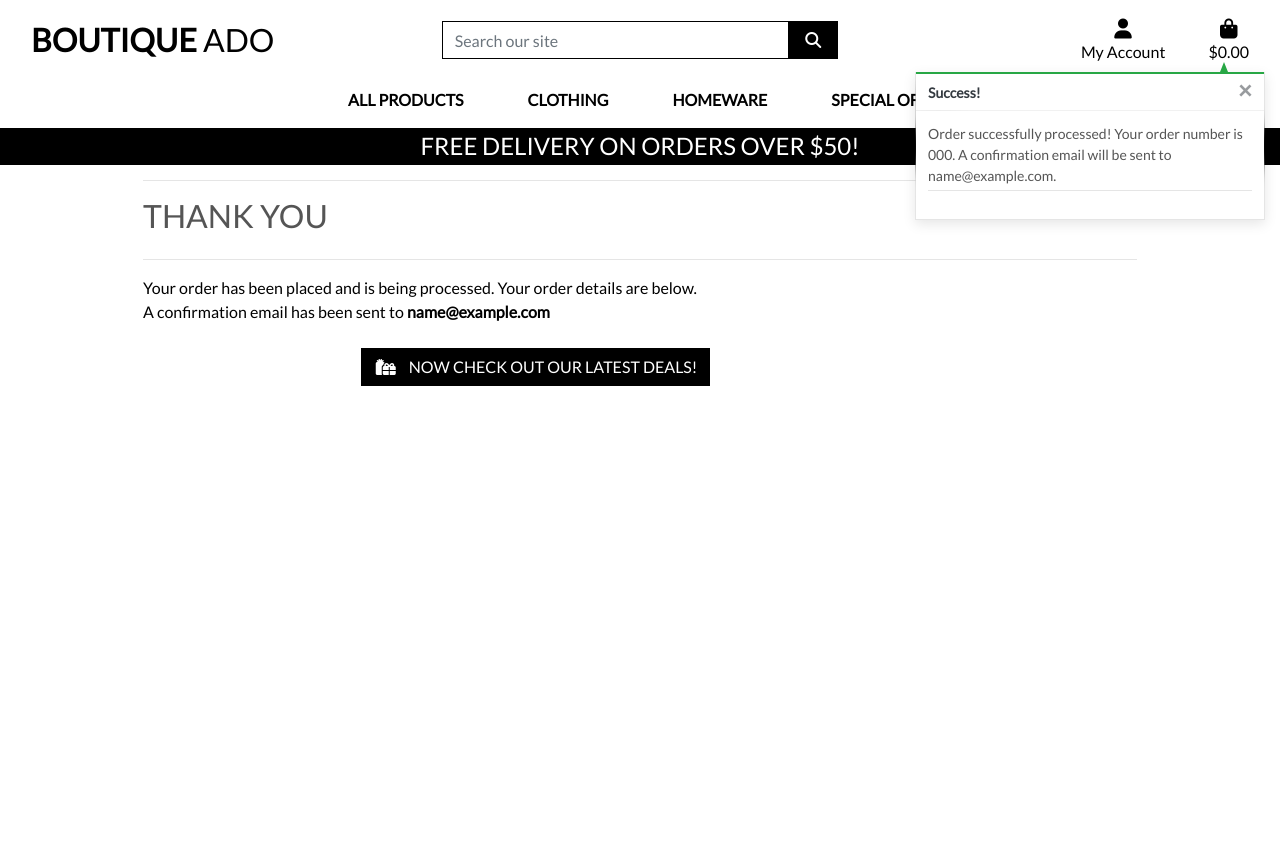
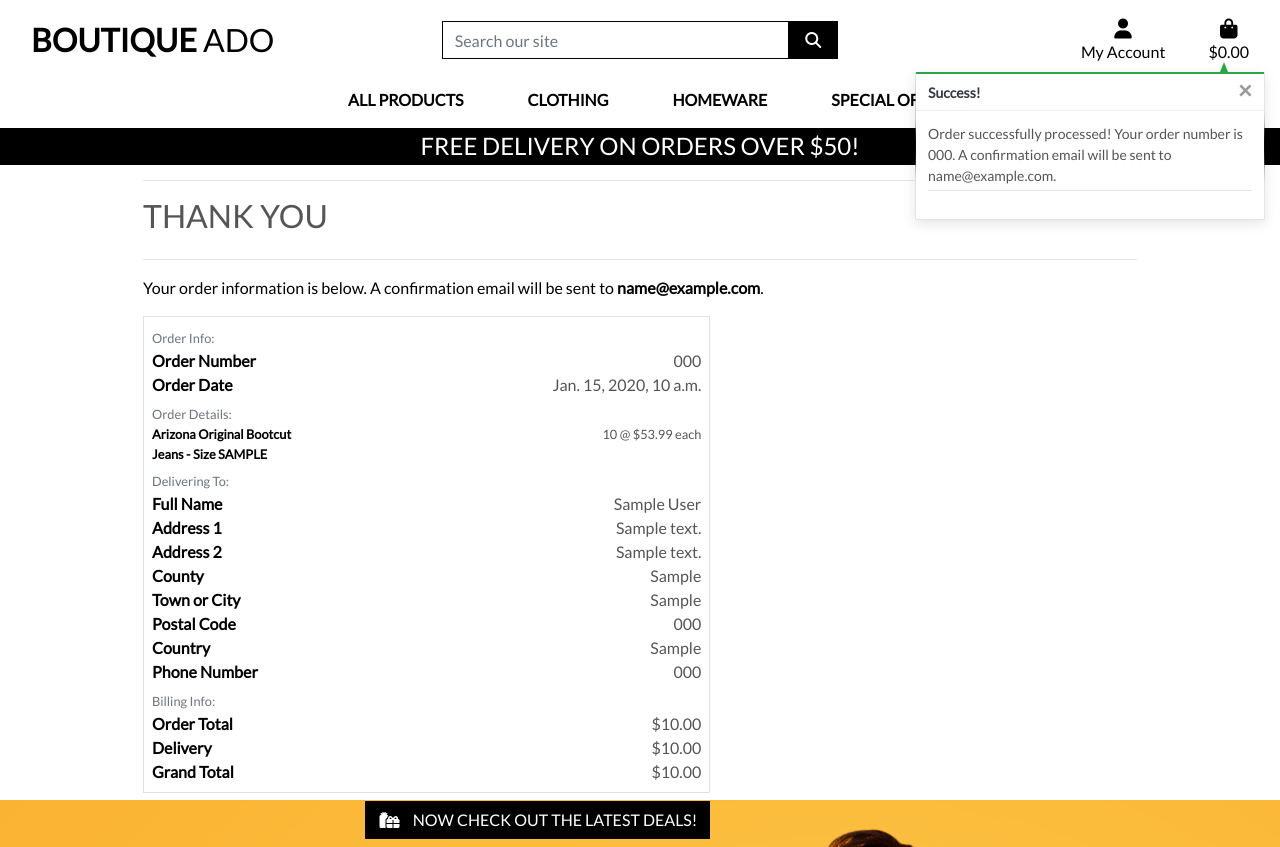
Before and after one commit to pavlo-myskov/boutique-ado, a Django app: page /checkout/checkout_success/000 in a window 1280 px wide. Before the commit the page ends 386 px from the top, so only its background shows below. Run offline with Django 3.2, Linux system fonts and the light colour scheme; data comes from the database, SQL or seed files in the repository; tables that the repository leaves empty hold one stand-in row (values such as "Sample post"); some libraries are stand-ins or nearby versions.

Commit message:
Add order info to the checkout_success page

```diff
--- a/checkout/templates/checkout/checkout_success.html
+++ b/checkout/templates/checkout/checkout_success.html
@@ -21,23 +21,193 @@
       <hr>
       <h2 class="logo-font mb-4">Thank You</h2>
       <hr>
-      <p class="text-black">
-        Your order has been placed and is being processed. Your order details are below.
-        <br>
-        A confirmation email has been sent to <strong>{{ order.email }}</strong>
-      </p>
+      <p class="text-black">Your order information is below. A confirmation email will be sent to
+        <strong>{{ order.email }}</strong>.</p>
     </div>
   </div>
 
   <div class="row">
+    <div class="col-12 col-lg-7">
+      <div class="order-confirmation-wrapper p-2 border">
+        <div class="row">
+          <div class="col">
+            <small class="text-muted">Order Info:</small>
+          </div>
+        </div>
+
+        <div class="row">
+          <div class="col-12 col-md-4">
+            <p class="mb-0 text-black font-weight-bold">Order Number</p>
+          </div>
+          <div class="col-12 col-md-8 text-md-right">
+            <p class="mb-0">{{ order.order_number }}</p>
+          </div>
+        </div>
+
+        <div class="row">
+          <div class="col-12 col-md-4">
+            <p class="mb-0 text-black font-weight-bold">Order Date</p>
+          </div>
+          <div class="col-12 col-md-8 text-md-right">
+            <p class="mb-0">{{ order.date }}</p>
+          </div>
+        </div>
+
+        <div class="row mt-1">
+          <div class="col">
+            <small class="text-muted">Order Details:</small>
+          </div>
+        </div>
+
+        {% for item in order.lineitems.all %}
+        <div class="row">
+          <div class="col-12 col-md-4">
+            <p class="small mb-0 text-black font-weight-bold">
+              {{ item.product.name }}{% if item.product_size %} - Size {{ item.product_size|upper }}{% endif %}
+            </p>
+          </div>
+          <div class="col-12 col-md-8 text-md-right">
+            <p class="small mb-0">{{ item.quantity }} @ ${{ item.product.price }} each</p>
+          </div>
+        </div>
+        {% endfor %}
+
+        <div class="row mt-1">
+          <div class="col">
+            <small class="text-muted">Delivering To:</small>
+          </div>
+        </div>
+
+        <div class="row">
+          <div class="col-12 col-md-4">
+            <p class="mb-0 text-black font-weight-bold">Full Name</p>
+          </div>
+          <div class="col-12 col-md-8 text-md-right">
+            <p class="mb-0">{{ order.full_name }}</p>
+          </div>
+        </div>
+
+        <div class="row">
+          <div class="col-12 col-md-4">
+            <p class="mb-0 text-black font-weight-bold">Address 1</p>
+          </div>
+          <div class="col-12 col-md-8 text-md-right">
+            <p class="mb-0">{{ order.street_address1 }}</p>
+          </div>
+        </div>
+
+        {% if order.street_address2 %}
+        <div class="row">
+          <div class="col-12 col-md-4">
+            <p class="mb-0 text-black font-weight-bold">Address 2</p>
+          </div>
+          <div class="col-12 col-md-8 text-md-right">
+            <p class="mb-0">{{ order.street_address1 }}</p>
+          </div>
+        </div>
+        {% endif %}
+
+        {% if order.county %}
+        <div class="row">
+          <div class="col-12 col-md-4">
+            <p class="mb-0 text-black font-weight-bold">County</p>
+          </div>
+          <div class="col-12 col-md-8 text-md-right">
+            <p class="mb-0">{{ order.county }}</p>
+          </div>
+        </div>
+        {% endif %}
+
+        <div class="row">
+          <div class="col-12 col-md-4">
+            <p class="mb-0 text-black font-weight-bold">Town or City</p>
+          </div>
+          <div class="col-12 col-md-8 text-md-right">
+            <p class="mb-0">{{ order.town_or_city }}</p>
+          </div>
+        </div>
+
+        {% if order.postcode %}
+        <div class="row">
+          <div class="col-12 col-md-4">
+            <p class="mb-0 text-black font-weight-bold">Postal Code</p>
+          </div>
+          <div class="col-12 col-md-8 text-md-right">
+            <p class="mb-0">{{ order.postcode }}</p>
+          </div>
+        </div>
+        {% endif %}
+
+        <div class="row">
+          <div class="col-12 col-md-4">
+            <p class="mb-0 text-black font-weight-bold">Country</p>
+          </div>
+          <div class="col-12 col-md-8 text-md-right">
+            <p class="mb-0">{{ order.country }}</p>
+          </div>
+        </div>
+
+        <div class="row">
+          <div class="col-12 col-md-4">
+            <p class="mb-0 text-black font-weight-bold">Phone Number</p>
+          </div>
+          <div class="col-12 col-md-8 text-md-right">
+            <p class="mb-0">{{ order.phone_number }}</p>
+          </div>
+        </div>
+
+        <div class="row mt-1">
+          <div class="col">
+            <small class="text-muted">Billing Info:</small>
+          </div>
+        </div>
+
+        <div class="row">
+          <div class="col-12 col-md-4">
+            <p class="mb-0 text-black font-weight-bold">Order Total</p>
+          </div>
+          <div class="col-12 col-md-8 text-md-right">
+            <p class="mb-0">${{ order.order_total }}</p>
+          </div>
+        </div>
+
+        <div class="row">
+          <div class="col-12 col-md-4">
+            <p class="mb-0 text-black font-weight-bold">Delivery</p>
+          </div>
+          <div class="col-12 col-md-8 text-md-right">
+            <p class="mb-0">${{ order.delivery_cost }}</p>
+          </div>
+        </div>
+
+        <div class="row">
+          <div class="col-12 col-md-4">
+            <p class="mb-0 text-black font-weight-bold">Grand Total</p>
+          </div>
+          <div class="col-12 col-md-8 text-md-right">
+            <p class="mb-0">${{ order.grand_total }}</p>
+          </div>
+        </div>
+      </div>
+    </div>
+  </div>
+  <div class="row">
     <div class="col-12 col-lg-7 text-right">
-      <a href="{% url 'products' %}?category=new_arrivals,deals,clearance"
-        class="btn btn-black rounded-0 my-2">
+      {% if from_profile %}
+      <a href="{% url 'profile' %}" class="btn btn-black rounded-0 my-2">
+        <span class="icon mr-2">
+          <i class="fas fa-angle-left"></i>
+        </span>
+        <span class="text-uppercase">Back to Profile</span>
+      </a>
+      {% else %}
+      <a href="{% url 'products' %}?category=new_arrivals,deals,clearance" class="btn btn-black rounded-0 my-2">
         <span class="icon mr-2">
           <i class="fas fa-gifts"></i>
         </span>
-        <span class="text-uppercase">Now check out our latest deals!</span>
+        <span class="text-uppercase">Now check out the latest deals!</span>
       </a>
+      {% endif %}
     </div>
   </div>
 </div>
```
